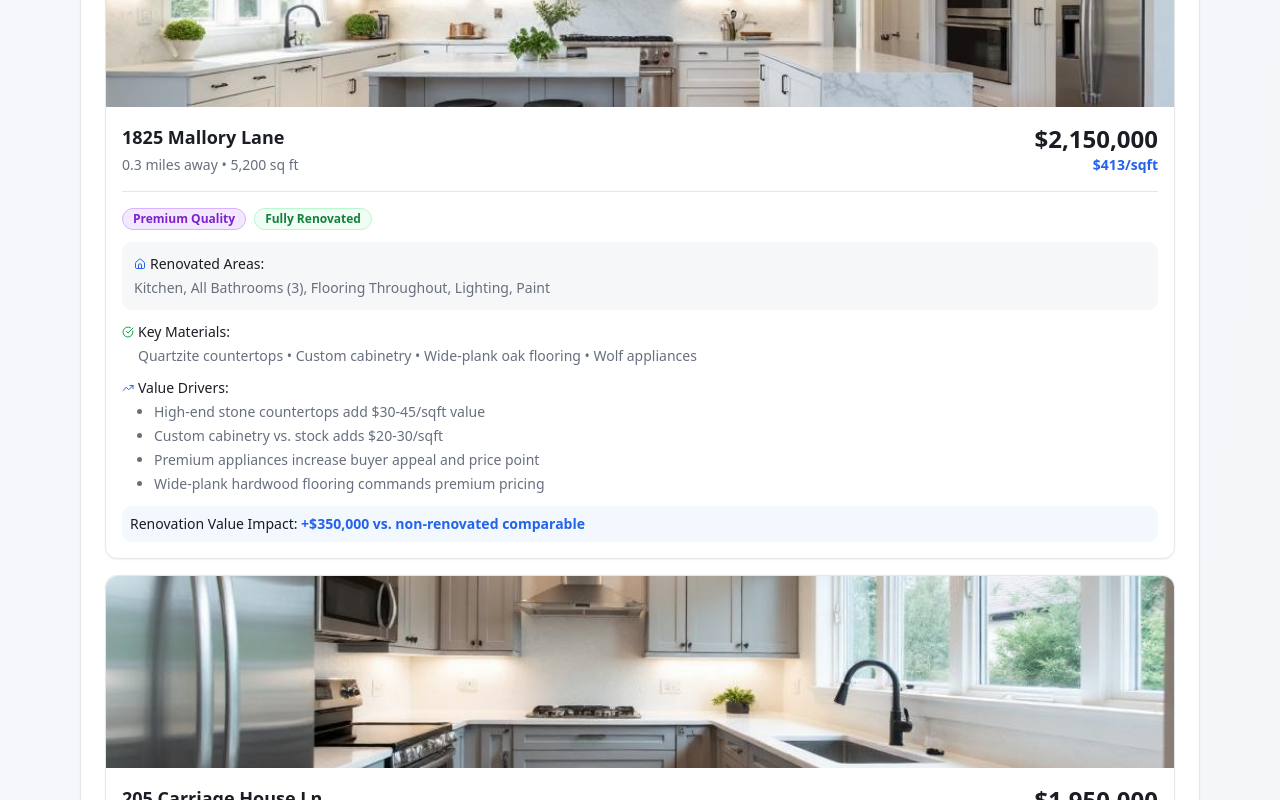
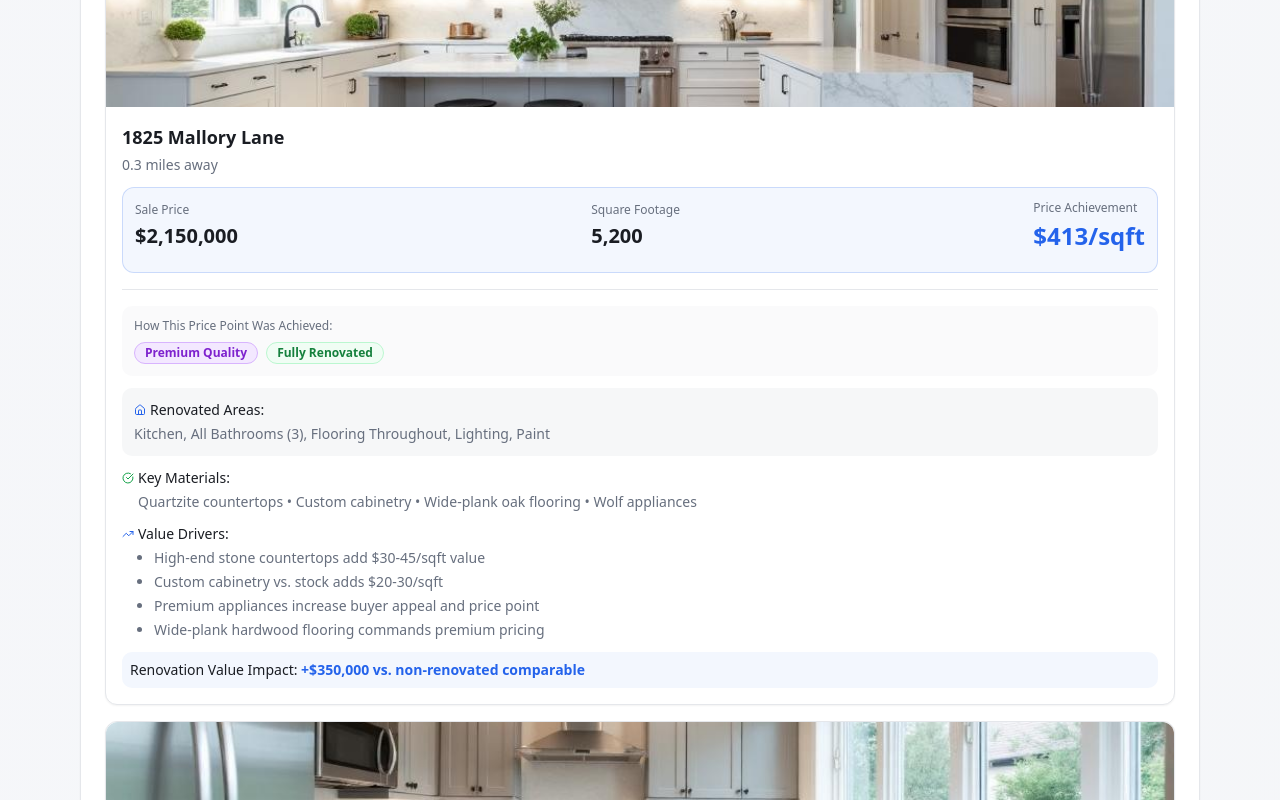
Before and after one commit to Ivitydemo/build-roi-pro, a React (Vite) app: page /demo/package in a window 1280 px wide. Shown: the part 1120-1920 px from the top of the page. Built offline with nearby package versions, Linux system fonts and the light colour scheme; the HTML template or start-up script is replaced by a standard one.

Commit message:
Add sale price and sqft to cards

```diff
--- a/src/components/ComparableWithAnalysis.tsx
+++ b/src/components/ComparableWithAnalysis.tsx
@@ -52,28 +52,47 @@ export const ComparableWithAnalysis = ({
         </div>
       )}
 
-      <div className="flex items-start justify-between mb-3">
+      <div className="space-y-3 mb-3">
+        <div className="flex items-start justify-between">
           <div className="flex-1">
             <div className="font-semibold text-lg mb-1">{address}</div>
             <div className="text-sm text-muted-foreground">
-            {distance} miles away • {sqft.toLocaleString()} sq ft
+              {distance} miles away
             </div>
           </div>
-        <div className="text-right">
-          <div className="text-2xl font-bold">${price.toLocaleString()}</div>
-          <div className="text-sm font-semibold text-primary">${priceSqft}/sqft</div>
+        </div>
+
+        {/* Price Point Achievement Box */}
+        <div className="bg-primary/5 rounded-lg p-3 border border-primary/20">
+          <div className="flex items-center justify-between mb-2">
+            <div>
+              <div className="text-xs text-muted-foreground mb-1">Sale Price</div>
+              <div className="text-xl font-bold">${price.toLocaleString()}</div>
+            </div>
+            <div>
+              <div className="text-xs text-muted-foreground mb-1">Square Footage</div>
+              <div className="text-xl font-bold">{sqft.toLocaleString()}</div>
+            </div>
+            <div>
+              <div className="text-xs text-muted-foreground mb-1">Price Achievement</div>
+              <div className="text-2xl font-bold text-primary">${priceSqft}/sqft</div>
+            </div>
+          </div>
         </div>
       </div>
 
       {analysis && (
         <div className="space-y-3 mt-4 pt-4 border-t">
-          <div className="flex flex-wrap gap-2 mb-3">
+          <div className="bg-muted/30 rounded-md p-3 mb-3">
+            <div className="text-xs font-medium text-muted-foreground mb-2">How This Price Point Was Achieved:</div>
+            <div className="flex flex-wrap gap-2">
               <Badge className={`${qualityColor[analysis.quality]} border`}>
                 {analysis.quality} Quality
               </Badge>
               <Badge className={`${renovationColor[analysis.renovationStatus]} border`}>
                 {analysis.renovationStatus}
               </Badge>
+            </div>
           </div>
 
           {analysis.renovatedAreas && analysis.renovatedAreas.length > 0 && (
```
Lines whose indentation alone changed are shown as unchanged.
